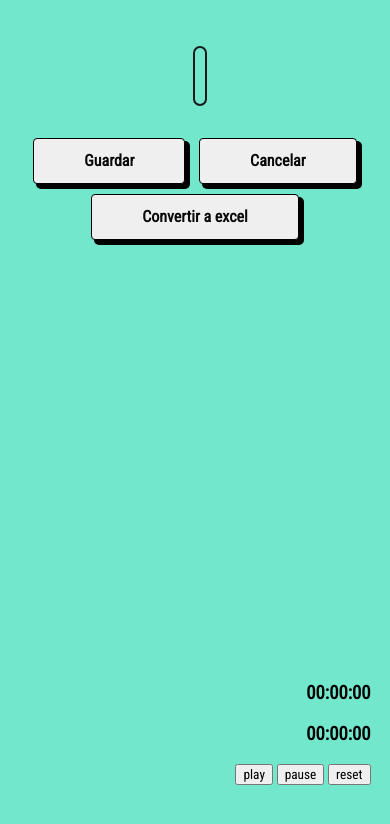
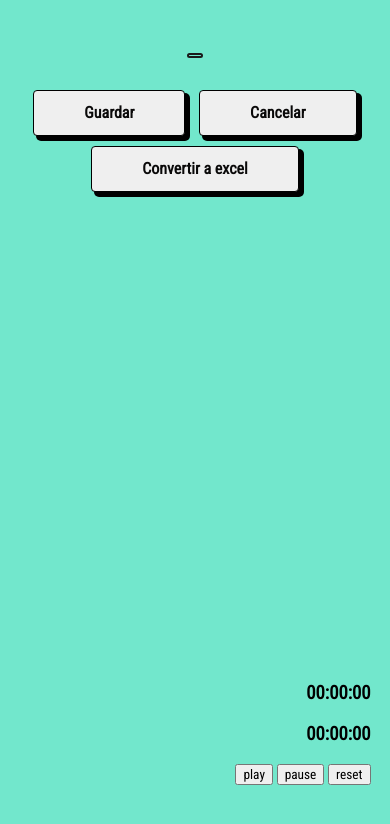
Before and after one commit to ObservationTool/ObservationTool, a plain HTML site: page html/observation.html in a window 390 px wide. Drawn offline with Linux system fonts and the light colour scheme.

Commit message:
arreglo vista mobiles

```diff
--- a/css/app.css
+++ b/css/app.css
@@ -40,52 +40,6 @@ label{
     text-align: center;
 }
 
-/* CSS */
-.button-28 {
-    appearance: none;
-    background-color: transparent;
-    border: 2px solid #1A1A1A;
-    border-radius: 15px;
-    box-sizing: border-box;
-    color: #3B3B3B;
-    cursor: pointer;
-    display: inline-block;
-    font-size: 16px;
-    font-weight: 600;
-    line-height: normal;
-    margin: 5px;
-    min-height: 60px;
-    min-width: 0;
-    outline: none;
-    padding: 10%;
-    text-align: center;
-    text-decoration: none;
-    transition: all 300ms cubic-bezier(.23, 1, 0.32, 1);
-    user-select: none;
-    -webkit-user-select: none;
-    touch-action: manipulation;
-    width: 100%;
-    will-change: transform;
-  }
-
-  .button-28:disabled {
-    pointer-events: none;
-  }
-
-  .button-28:hover {
-    color: #fff;
-    background-color: #1A1A1A;
-    box-shadow: rgba(0, 0, 0, 0.25) 0 8px 15px;
-    transform: translateY(-2px);
-  }
-
-  .button-28:active {
-    box-shadow: none;
-    transform: translateY(0);
-  }
-
-
-  /* CSS */
 .btn{
   justify-content: center;
   width: fit-content;
--- a/css/observation.css
+++ b/css/observation.css
@@ -1,5 +1,9 @@
 table{
     margin: auto;
+    text-align: center;
+    max-height: 50%;
+    overflow-y: scroll;
+    overflow-x: scroll;
 }
 .categories-btn{
     width: 100%;
@@ -12,3 +16,46 @@ table{
 .data-chronometer{
     text-align: right;
 }
+
+/* CSS */
+.button-28 {
+    appearance: none;
+    background-color: transparent;
+    border: 2px solid #1A1A1A;
+    border-radius: 15px;
+    box-sizing: border-box;
+    color: #3B3B3B;
+    cursor: pointer;
+    font-size: 16px;
+    font-weight: 600;
+    line-height: normal;
+    margin: 5px;
+    padding-top: 1%;
+    padding-bottom: 1%;
+    min-width: 46%;
+    min-width: 46%;
+    width: fit-content;
+    outline: none;
+    text-align: center;
+    text-decoration: none;
+    transition: all 300ms cubic-bezier(.23, 1, 0.32, 1);
+    user-select: none;
+    -webkit-user-select: none;
+    touch-action: manipulation;
+  }
+
+  .button-28:disabled {
+    pointer-events: none;
+  }
+
+  .button-28:hover {
+    color: #fff;
+    background-color: #1A1A1A;
+    box-shadow: rgba(0, 0, 0, 0.25) 0 8px 15px;
+    transform: translateY(-2px);
+  }
+
+  .button-28:active {
+    box-shadow: none;
+    transform: translateY(0);
+  }
```
